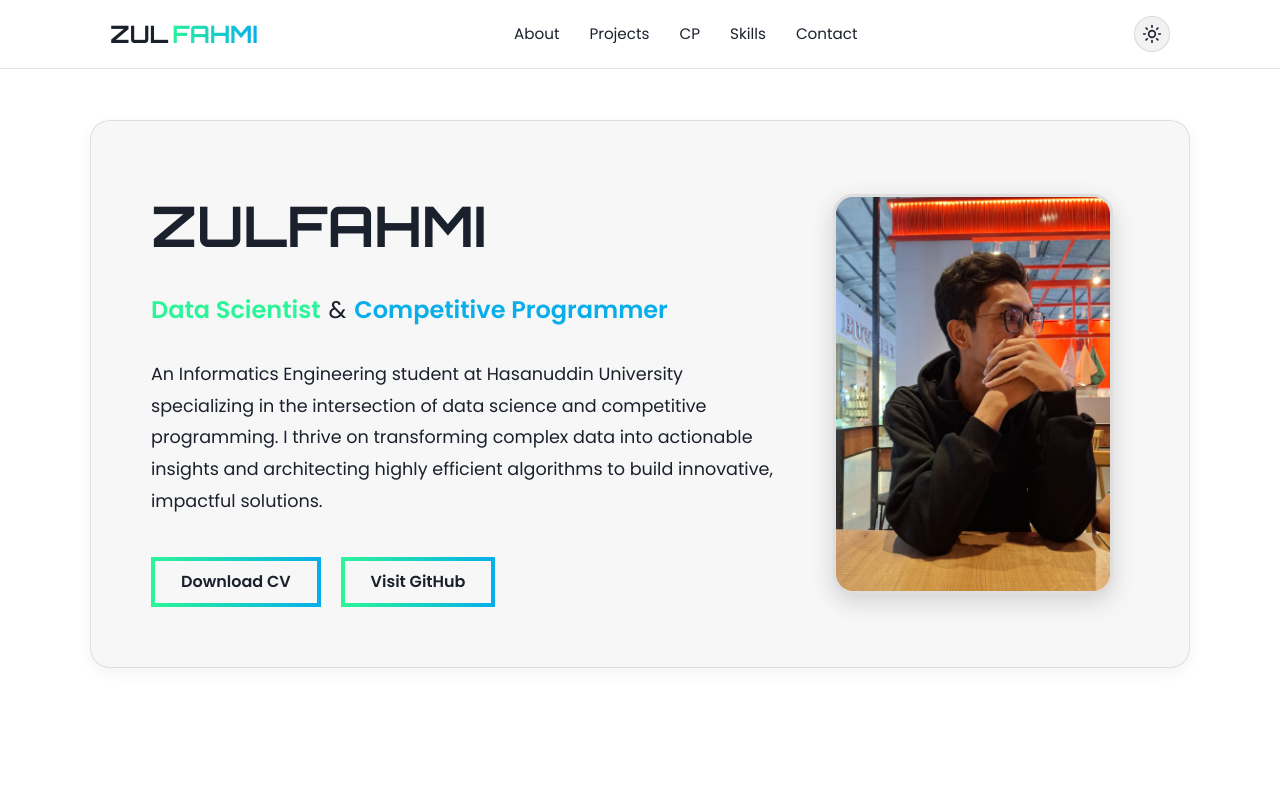
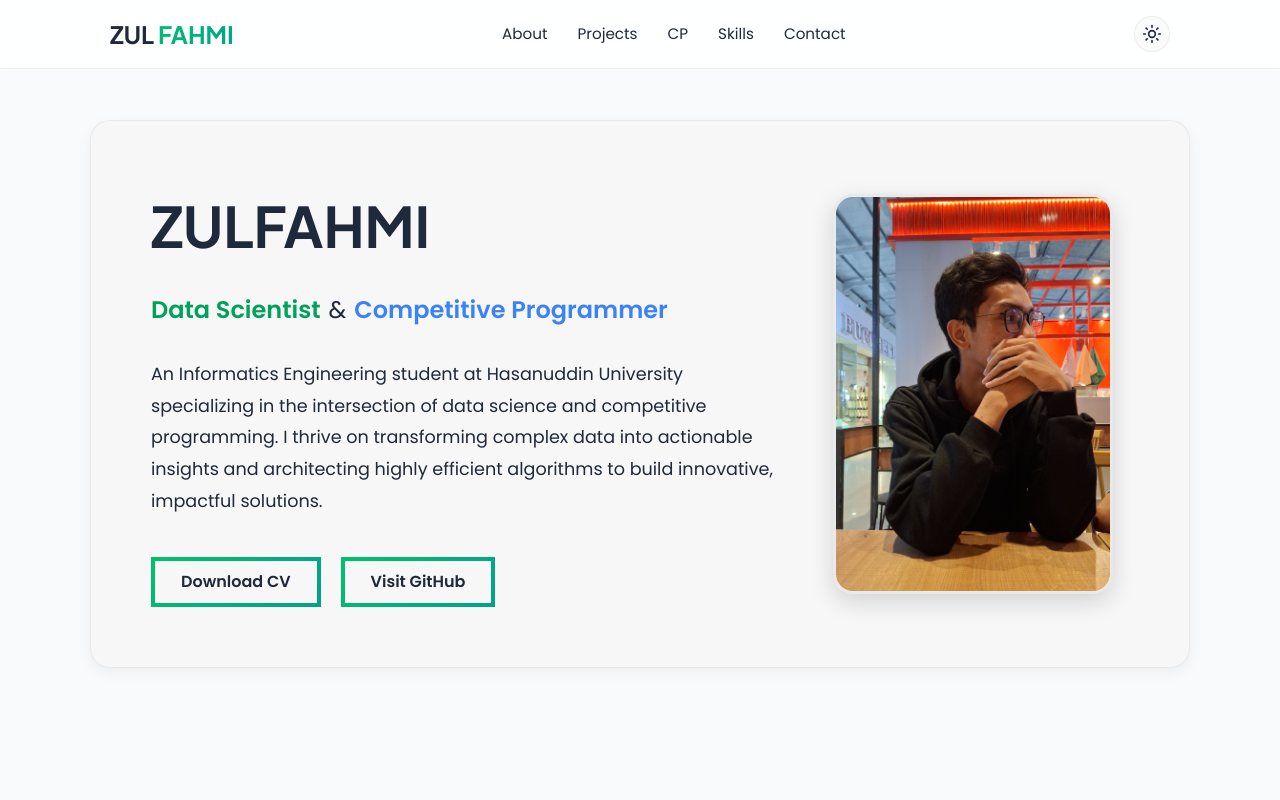
Before and after one commit to ZulfahmiCP/Portofolio-Website, a React (Create React App) app: page / in a window 1280 px wide. Shown: the top 800 px of the page. Built offline with nearby package versions, Linux system fonts and the light colour scheme.

Commit message:
style: improve ui

```diff
--- a/src/index.css
+++ b/src/index.css
@@ -1,4 +1,5 @@
 @import url('https://fonts.googleapis.com/css2?family=Orbitron:wght@400;700&family=Poppins:wght@300;400;600&display=swap');
+@import url('https://fonts.googleapis.com/css2?family=Plus+Jakarta+Sans:wght@500;600;700;800&family=Inter:wght@300;400;500;600&display=swap');
 @import './styles/variables.css';
 @import './styles/global.css';
 @import './styles/animations.css';
--- a/src/styles/variables.css
+++ b/src/styles/variables.css
@@ -1,31 +1,30 @@
 :root {
   /* Update your color variables */
-  --primary-gradient: linear-gradient(90deg,
-    rgba(118, 186, 157, 1) 0%,
-    rgba(87, 199, 133, 1) 50%,
-    rgba(118, 181, 186, 1) 100%);
-  --primary-accent: rgba(43, 245, 152);
-  --secondary-accent: rgba(7, 174, 234);
-  --primary-gradient: linear-gradient(90deg, var(--primary-accent) 0.000%, var(--secondary-accent) 100.000%);
-
+  --primary-accent: #00C16E;
+  --secondary-accent: #3B82F6;
+  --primary-gradient: linear-gradient(135deg, #00C16E 0%, #02A189 100%);
 
   /* Update glow effects to use first gradient color */
-  --glow-color: rgba(43, 245, 152, 0.4);
-  --secondary-glow-color: rgba(7, 174, 234, 0.5);
+  --glow-color: rgba(0, 193, 110, 0.15);
+  --secondary-glow-color: rgba(59, 130, 246, 0.15);
 
   /* Rest of your variables remain the same */
-  --dark-bg: #111317;
-  --light-bg: rgba(255, 255, 255, 0.7);
-  --glass-bg: rgba(255, 255, 255, 0.05);
-  --glass-border: rgba(255, 255, 255, 0.1);
-  --dark-text: #EAEAEA;
-  --light-text: #1a202c;
-  --card-bg: #1a1c20;
-  --font-heading: 'Orbitron', sans-serif;
+  --dark-bg: #0F1115;
+  --card-bg: #161B22;
+  --light-bg: #F8FAFC;
+
+  --glass-bg: rgba(255, 255, 255, 0.03);
+  --glass-border: rgba(255, 255, 255, 0.06);
+
+  --dark-text: #F1F5F9;
+  --light-text: #1E293B;
+
+  --font-heading: 'Plus Jakarta Sans', sans-serif;
   --font-body: 'Poppins', sans-serif;
+
   --bg-color: var(--dark-bg);
   --text-color: var(--dark-text);
-  --header-bg: rgba(17, 19, 23, 0.8);
+  --header-bg: rgba(15, 17, 21, 0.85);
 }
 
 /* Light Mode Overrides */
@@ -33,7 +32,11 @@ body.light-mode {
   --bg-color: var(--light-bg);
   --text-color: var(--light-text);
   --card-bg: #F7F7F7;
-  --glass-bg: rgba(0, 0, 0, 0.05);
-  --glass-border: rgba(0, 0, 0, 0.1);
-  --header-bg: rgba(255, 255, 255, 0.7);
+
+  --glass-bg: rgba(0, 0, 0, 0.02);
+  --glass-border: rgba(0, 0, 0, 0.06);
+  --header-bg: rgba(255, 255, 255, 0.9);
+
+  --primary-accent: #00A15C;
+  --glow-color: rgba(0, 161, 92, 0.1);
 }
```
